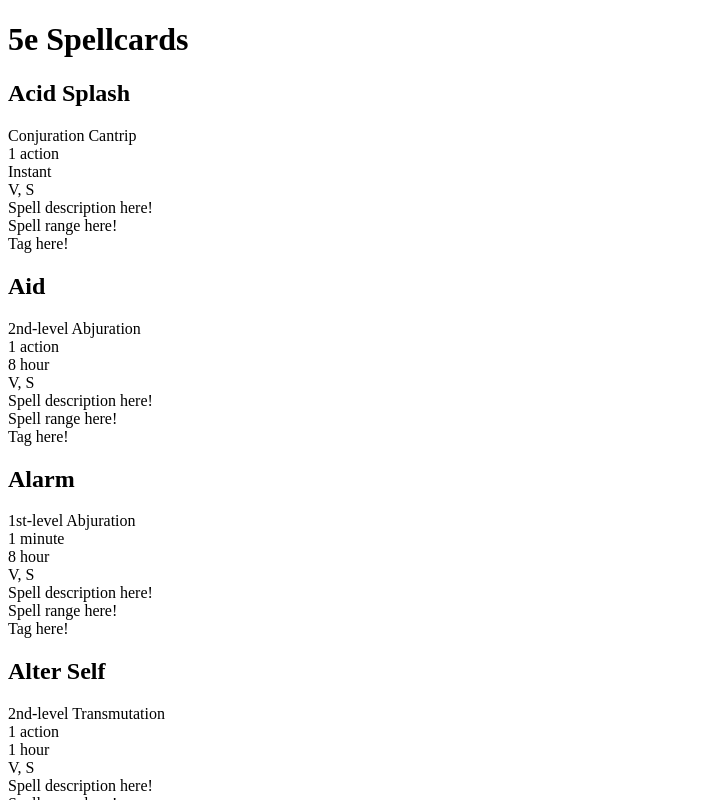
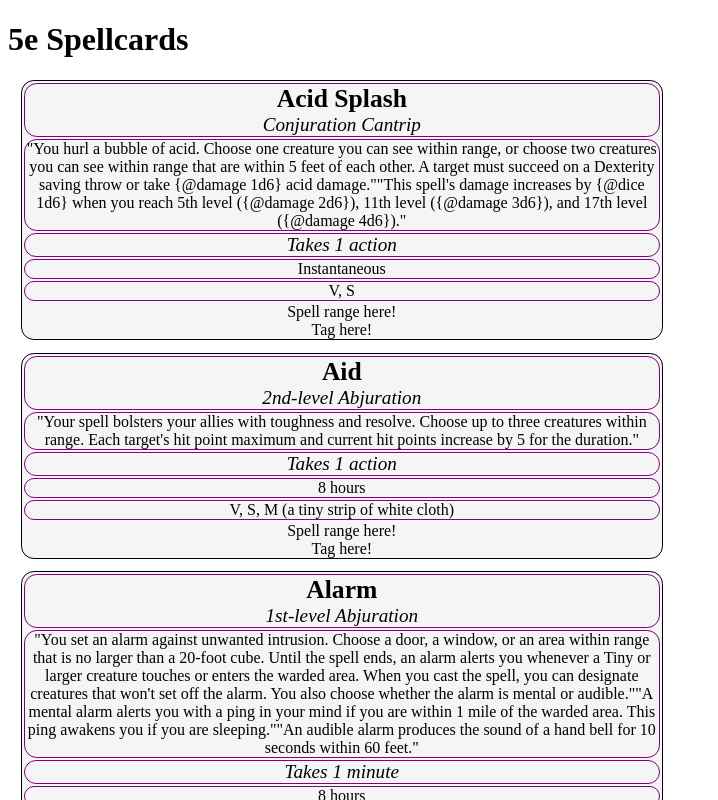
Before and after one commit to alexander-jenkins/spellcards, a React (Vite) app: page / in a window 1280 px wide. Shown: the top 800 px of the page, without its empty margins (0-718 px from the left). Built offline with nearby package versions, Linux system fonts and the light colour scheme.

Commit message:
parse the title, duration, time cost, and components

```diff
--- a/src/App.jsx
+++ b/src/App.jsx
@@ -2,7 +2,6 @@ import SpellCard from './components/Spell/SpellCard';
 import { spell } from './assets/Spells/spells-phb.json';
 
 export default function App() {
-    console.log(spell);
     return (
         <div className='App'>
             <h1>5e Spellcards</h1>
--- a/src/components/Spell/SpellEnums.js
+++ b/src/assets/Spells/SpellEnums.js
@@ -30,3 +30,10 @@ export const SpellLevels = Object.freeze({
     8: '8th-level',
     9: '9th-level',
 });
+
+// convert the spell duration abbreviation to a string
+export const SpellDurations = Object.freeze({
+    instant: 'Instantaneous',
+    permanent: 'Permanent (until dispelled)',
+    timed: 'timed',
+});
--- a/src/assets/Spells/dummy-spell.json
+++ /dev/null
@@ -1,53 +0,0 @@
-{
-    "name": "Acid Splash",
-    "source": "PHB",
-    "page": 211,
-    "srd": true,
-    "basicRules": true,
-    "level": 0,
-    "school": "C",
-    "time": [
-        {
-            "number": 1,
-            "unit": "action"
-        }
-    ],
-    "range": {
-        "type": "point",
-        "distance": {
-            "type": "feet",
-            "amount": 60
-        }
-    },
-    "components": {
-        "v": true,
-        "s": true,
-        "m": {
-            "text": "diamonds worth 300 gp, which the spell consumes",
-            "cost": 30000,
-            "consume": true
-        }
-    },
-    "duration": [
-        {
-            "type": "instant"
-        }
-    ],
-    "entries": [
-        "You hurl a bubble of acid. Choose one creature you can see within range, or choose two creatures you can see within range that are within 5 feet of each other. A target must succeed on a Dexterity saving throw or take {@damage 1d6} acid damage.",
-        "This spell's damage increases by {@dice 1d6} when you reach 5th level ({@damage 2d6}), 11th level ({@damage 3d6}), and 17th level ({@damage 4d6})."
-    ],
-    "scalingLevelDice": {
-        "label": "acid damage",
-        "scaling": {
-            "1": "1d6",
-            "5": "2d6",
-            "11": "3d6",
-            "17": "4d6"
-        }
-    },
-    "damageInflict": ["acid"],
-    "savingThrow": ["dexterity"],
-    "miscTags": ["SCL", "SGT"],
-    "areaTags": ["ST", "MT"]
-}
--- /dev/null
+++ b/src/components/Spell/SpellCard.css
@@ -0,0 +1,58 @@
+/* main card style */
+.spell-card {
+    text-align: center;
+    border: 1px solid black;
+    border-radius: 1vw;
+    max-width: 50vw;
+
+    background-color: whitesmoke;
+
+    margin: 1vw;
+}
+
+/* title styles */
+.spell-title {
+    border: 1px solid purple;
+    border-radius: 1vw;
+    margin: 2px;
+}
+.spell-title-name {
+    font-size: 2vw;
+    font-weight: bold;
+}
+.spell-title-level-school {
+    font-size: 1.5vw;
+    font-style: italic;
+}
+
+/* description styles */
+.spell-description {
+    border: 1px solid purple;
+    border-radius: 1vw;
+    margin: 2px;
+}
+
+/* time cost style   */
+.spell-time-costs {
+    border: 1px solid purple;
+    border-radius: 1vw;
+    margin: 2px;
+}
+.spell-time-cost {
+    font-size: 1.5vw;
+    font-style: italic;
+}
+
+/* duration style */
+.spell-duration {
+    border: 1px solid purple;
+    border-radius: 1vw;
+    margin: 2px;
+}
+
+/* components style  */
+.spell-components {
+    border: 1px solid purple;
+    border-radius: 1vw;
+    margin: 2px;
+}
--- a/src/components/Spell/SpellCard.jsx
+++ b/src/components/Spell/SpellCard.jsx
@@ -1,4 +1,3 @@
-import Spell from '../../assets/Spells/dummy-spell.json';
 import SpellAreaTags from './SpellAreaTags';
 import SpellComponents from './SpellComponents';
 import SpellDescription from './SpellDescription';
@@ -6,6 +5,9 @@ import SpellDuration from './SpellDuration';
 import SpellRange from './SpellRange.jsx';
 import SpellTimeCosts from './SpellTimeCosts';
 import SpellTitle from './SpellTitle';
+
+// style the card
+import './SpellCard.css';
 
 export default function SpellCard(props) {
     let {
@@ -28,10 +30,10 @@ export default function SpellCard(props) {
     return (
         <div className='spell-card'>
             <SpellTitle title={title} />
+            <SpellDescription description={entries} />
             <SpellTimeCosts time={time} />
-            <SpellDuration duration={duration[0]} />
+            <SpellDuration duration={duration} />
             <SpellComponents components={components} />
-            <SpellDescription description={entries} />
             <SpellRange range={range} />
             <SpellAreaTags tags={areaTags} />
         </div>
--- a/src/components/Spell/SpellComponents.jsx
+++ b/src/components/Spell/SpellComponents.jsx
@@ -5,8 +5,12 @@ export default function SpellComponents(props) {
     let items = [];
     v && items.push('V');
     s && items.push('S');
-    // if (m.text !== '') items.push(`M (${m.text})`);
-    // else items.push('M');
+    m && items.push(parseMaterial(m));
 
     return <div className='spell-components'>{items.join(', ')}</div>;
 }
+
+// parse material components
+function parseMaterial(m) {
+    return typeof m === 'string' ? `M (${m})` : `M (${m.text})`;
+}
--- a/src/components/Spell/SpellDescription.jsx
+++ b/src/components/Spell/SpellDescription.jsx
@@ -1,5 +1,9 @@
 export default function SpellDescription(props) {
     let { description } = props;
-    // return <div className='spell-description'>{description}</div>;
+    return (
+        <div className='spell-description'>
+            {description.map((desc) => JSON.stringify(desc))}
+        </div>
+    );
     return <div className='spell-description'>Spell description here!</div>;
 }
--- a/src/components/Spell/SpellDuration.jsx
+++ b/src/components/Spell/SpellDuration.jsx
@@ -1,23 +1,21 @@
+import { SpellDurations } from '../../assets/Spells/SpellEnums';
 export default function SpellDuration(props) {
-    let { duration } = props;
+    let rawDuration = props.duration[0];
+    let duration = SpellDurations[rawDuration.type];
 
-    let durationString = '';
-    switch (duration.type) {
-        case 'timed':
-            if (duration.concentration)
-                durationString = `${duration.duration.amount} ${duration.duration.type} (concentration)`;
-            durationString = `${duration.duration.amount} ${duration.duration.type}`;
-            break;
-        case 'instant':
-            durationString = 'Instant';
-            break;
-        case 'permanent':
-            durationString = 'Permanent until dispelled';
-            break;
-        default:
-            durationString = 'Unknown duration';
-            break;
+    if (rawDuration.type === 'timed') {
+        let { amount, type } = rawDuration.duration;
+        duration = parseTimed(amount, type);
     }
 
-    return <div className='spell-duration'>{durationString}</div>;
+    return <div className='spell-duration'>{`${duration}`}</div>;
 }
+
+// parse a timed duration
+function parseTimed(amount, unit) {
+    let duration = amount + ' ' + unit;
+    if (amount > 1) {
+        duration += 's';
+    }
+    return duration;
+}
--- a/src/components/Spell/SpellTimeCosts.jsx
+++ b/src/components/Spell/SpellTimeCosts.jsx
@@ -1,15 +1,15 @@
 export default function SpellTimeCosts(props) {
     let { time } = props;
-    let times = [];
+    let times = ['Takes '];
 
     time.map((time) => times.push(`${time.number} ${time.unit}`));
 
     return (
         <div className='spell-time-costs'>
             {times.map((time, idx) => (
-                <div className='spell-time-cost' key={idx}>
+                <span className='spell-time-cost' key={idx}>
                     {time}
-                </div>
+                </span>
             ))}
         </div>
     );
--- a/src/components/Spell/SpellTitle.jsx
+++ b/src/components/Spell/SpellTitle.jsx
@@ -1,4 +1,4 @@
-import { SpellSchool, SpellLevels } from './SpellEnums';
+import { SpellSchool, SpellLevels } from '../../assets/Spells/SpellEnums';
 
 export default function SpellTitle(props) {
     let { name, level, school } = props.title;
@@ -6,7 +6,7 @@ export default function SpellTitle(props) {
     if (level === 0) {
         return (
             <div className='spell-title'>
-                <h2 className='spell-title-name'>{name}</h2>
+                <div className='spell-title-name'>{name}</div>
                 <div className='spell-title-level-school'>{`${SpellSchool[school]} ${SpellLevels[level]}`}</div>
             </div>
         );
@@ -14,7 +14,7 @@ export default function SpellTitle(props) {
 
     return (
         <div className='spell-title'>
-            <h2 className='spell-title-name'>{name}</h2>
+            <div className='spell-title-name'>{name}</div>
             <div className='spell-title-level-school'>{`${SpellLevels[level]} ${SpellSchool[school]}`}</div>
         </div>
     );
```
